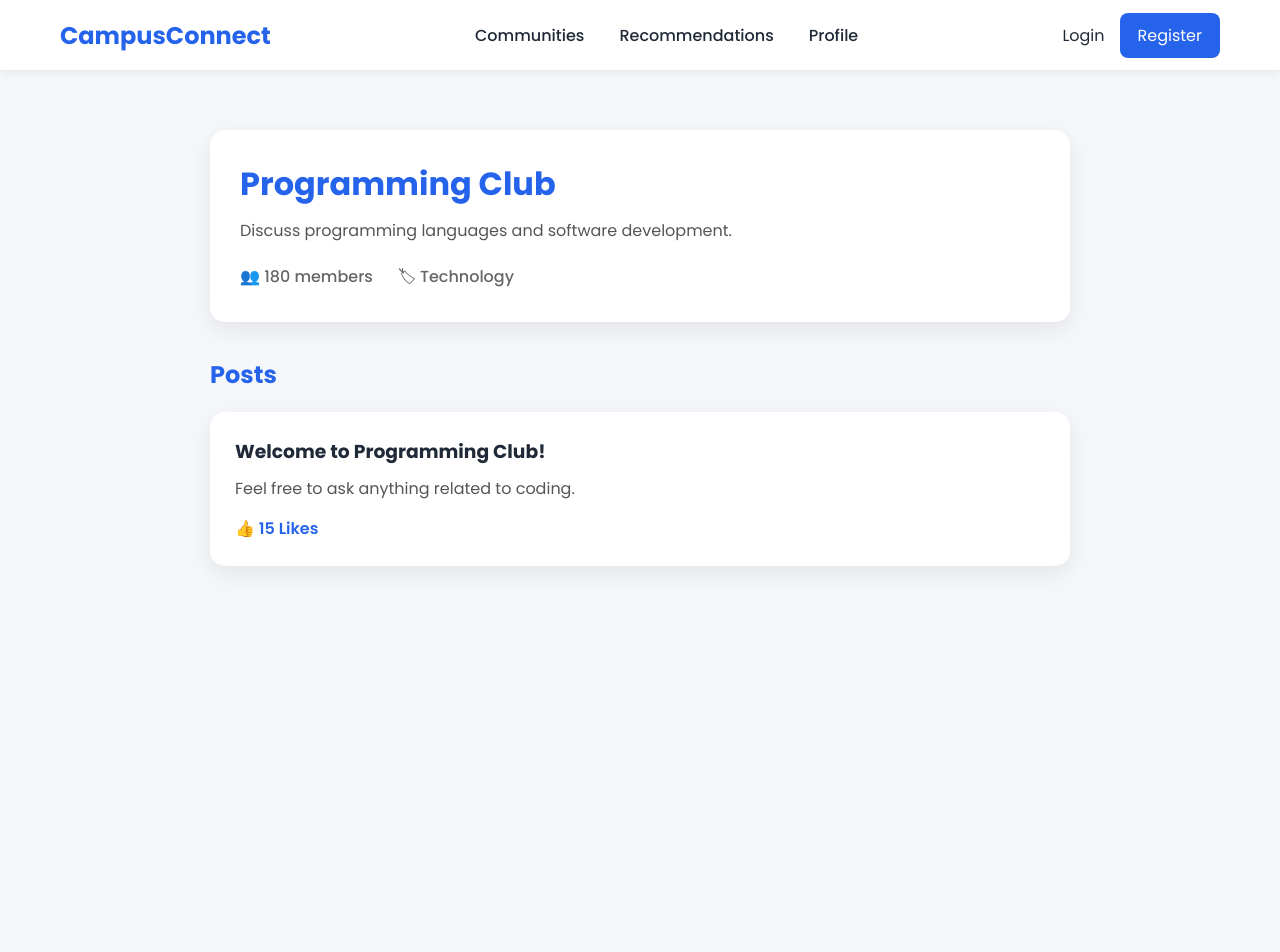
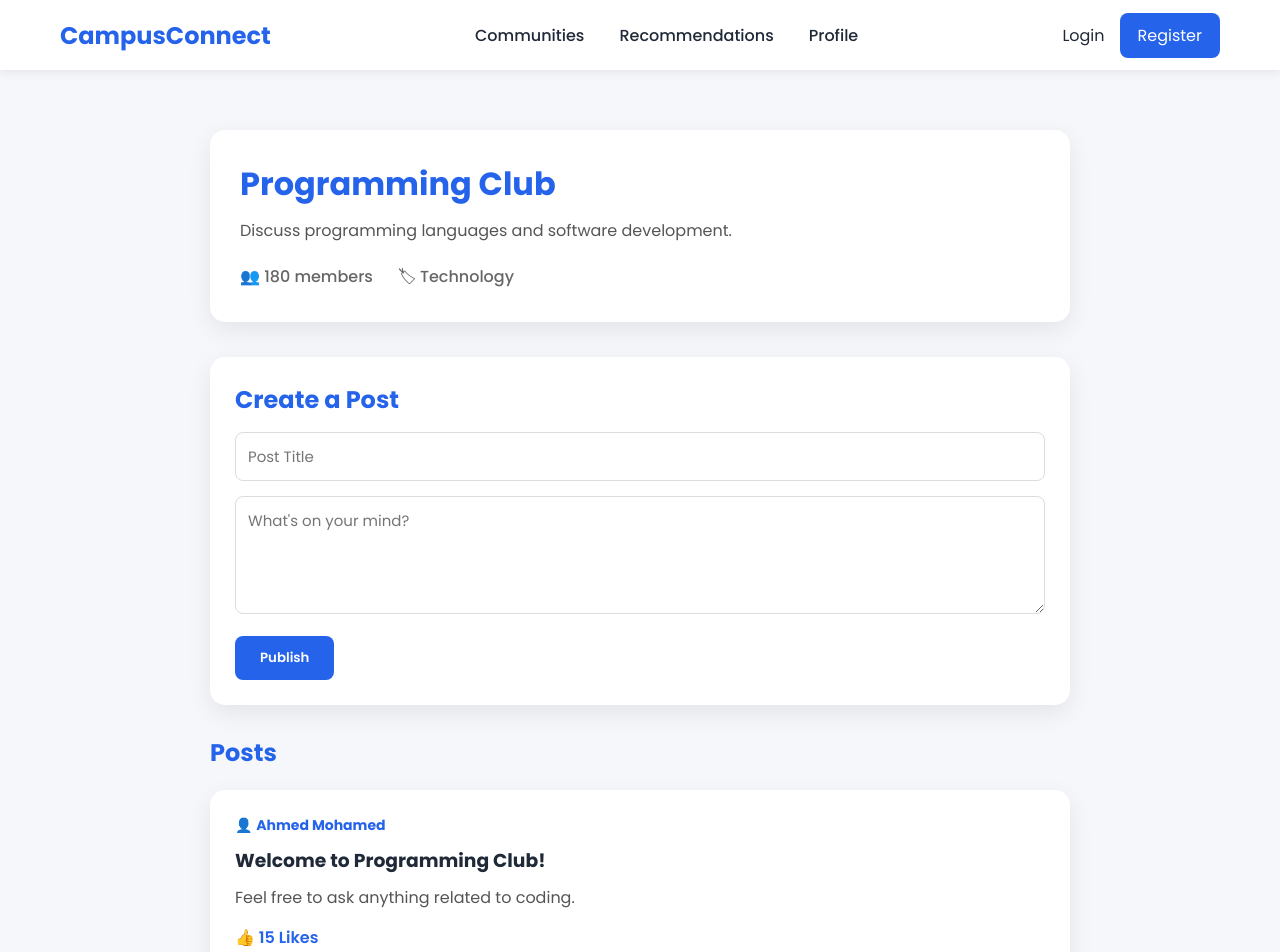
Before and after one commit to Eyad-ebrahim/CampusConnect, a React app in the folder frontend/: page /community/1 in a window 1280 px wide. Shown: the top 952 px of the page. Before the commit the page ends 800 px from the top, so only its background shows below. Built offline with nearby package versions, Linux system fonts and the light colour scheme; the HTML template or start-up script is replaced by a standard one.

Commit message:
Create Post and delete post and display post author's name

```diff
--- a/frontend/src/pages/CommunityPage/CommunityPage.css
+++ b/frontend/src/pages/CommunityPage/CommunityPage.css
@@ -109,3 +109,104 @@
     color:#777;
 
 }
+
+.create-post-card{
+
+    background:white;
+
+    padding:25px;
+
+    border-radius:15px;
+
+    box-shadow:0 8px 25px rgba(0,0,0,.08);
+
+    margin-bottom:30px;
+
+}
+
+.create-post-card h2{
+
+    color:#2563eb;
+
+    margin-bottom:15px;
+
+}
+
+.create-post-card input,
+.create-post-card textarea{
+
+    width:100%;
+
+    padding:12px;
+
+    margin-bottom:15px;
+
+    border:1px solid #ddd;
+
+    border-radius:8px;
+
+    font-size:15px;
+
+    font-family:inherit;
+
+}
+
+.create-post-card textarea{
+
+    resize:vertical;
+
+}
+
+.create-post-card button{
+
+    background:#2563eb;
+
+    color:white;
+
+    border:none;
+
+    padding:12px 25px;
+
+    border-radius:8px;
+
+    cursor:pointer;
+
+    font-weight:600;
+
+}
+
+.create-post-card button:hover{
+
+    background:#1d4ed8;
+
+}
+.post-footer {
+    display: flex;
+    justify-content: space-between;
+    align-items: center;
+    margin-top: 15px;
+}
+
+.delete-btn {
+    background: #ef4444;
+    color: white;
+    border: none;
+    padding: 8px 16px;
+    border-radius: 8px;
+    cursor: pointer;
+    font-weight: 600;
+    transition: 0.3s;
+}
+
+.delete-btn:hover {
+    background: #dc2626;
+}
+.post-author {
+    color: #666;
+    font-size: 14px;
+    margin-bottom: 10px;
+}
+
+.post-author strong {
+    color: #2563eb;
+}
--- a/frontend/src/pages/CommunityPage/CommunityPage.jsx
+++ b/frontend/src/pages/CommunityPage/CommunityPage.jsx
@@ -1,87 +1,137 @@
 import "./CommunityPage.css";
+import { useState } from "react";
 import { useParams } from "react-router-dom";
+import { useAuth } from "../../context/AuthContext";
+
+import usersData from "../../data/users";
 import communities from "../../data/communities";
 import postsData from "../../data/posts";
 
 function CommunityPage() {
-
   const { id } = useParams();
+  const { currentUser } = useAuth();
 
   const community = communities.find(
-        c => c.id === Number(id)
+    (community) => community.id === Number(id)
   );
 
-    const communityPosts = postsData.filter(
-        post => post.communityId === Number(id)
+  const [posts, setPosts] = useState(
+    postsData.filter(
+      (post) => post.communityId === Number(id)
+    )
   );
 
+  const [title, setTitle] = useState("");
+  const [content, setContent] = useState("");
+
+  function handleCreatePost() {
+    if (!title.trim() || !content.trim()) return;
+
+    const newPost = {
+      id: Date.now(),
+      communityId: Number(id),
+      userId: currentUser.id,
+      title,
+      content,
+      likes: 0,
+    };
+
+    setPosts([newPost, ...posts]);
+
+    setTitle("");
+    setContent("");
+  }
+
+  function handleDeletePost(postId) {
+    setPosts(posts.filter((post) => post.id !== postId));
+  }
+
   if (!community) {
-
     return <h2>Community not found.</h2>;
-
   }
 
   return (
-
     <div className="community-page">
-
       <div className="community-header">
-
         <h1>{community.name}</h1>
 
         <p>{community.description}</p>
 
         <div className="community-meta">
-
           <span>👥 {community.members} members</span>
-
           <span>🏷 {community.category}</span>
-
+        </div>
       </div>
 
+      <div className="create-post-card">
+        <h2>Create a Post</h2>
+
+        <input
+          type="text"
+          placeholder="Post Title"
+          value={title}
+          onChange={(e) => setTitle(e.target.value)}
+        />
+
+        <textarea
+          rows="4"
+          placeholder="What's on your mind?"
+          value={content}
+          onChange={(e) => setContent(e.target.value)}
+        />
+
+        <button onClick={handleCreatePost}>
+          Publish
+        </button>
       </div>
 
-            <h2 className="posts-title">
-                Posts
-            </h2>
+      <h2 className="posts-title">Posts</h2>
 
-            {
+      {posts.length > 0 ? (
+        posts.map((post) => {
 
-                communityPosts.length > 0 ? (
+          const author = usersData.find(
+            (user) => user.id === post.userId
+          );
 
-                    communityPosts.map(post => (
-
+          return (
             <div
               key={post.id}
               className="post-card"
             >
+              <div className="post-author">
+                👤 <strong>{author?.name || "Unknown User"}</strong>
+              </div>
 
               <h3>{post.title}</h3>
 
               <p>{post.content}</p>
 
+              <div className="post-footer">
                 <span>👍 {post.likes} Likes</span>
 
+                {currentUser &&
+                  post.userId === currentUser.id && (
+                    <button
+                      className="delete-btn"
+                      onClick={() =>
+                        handleDeletePost(post.id)
+                      }
+                    >
+                      Delete
+                    </button>
+                  )}
               </div>
-
-                    ))
-
+            </div>
+          );
+        })
       ) : (
-
         <div className="no-posts">
-
           No posts yet.
-
         </div>
-
-                )
-
-            }
-
+      )}
     </div>
-
   );
-
 }
 
 export default CommunityPage;
```
Lines whose indentation alone changed are shown as unchanged.
